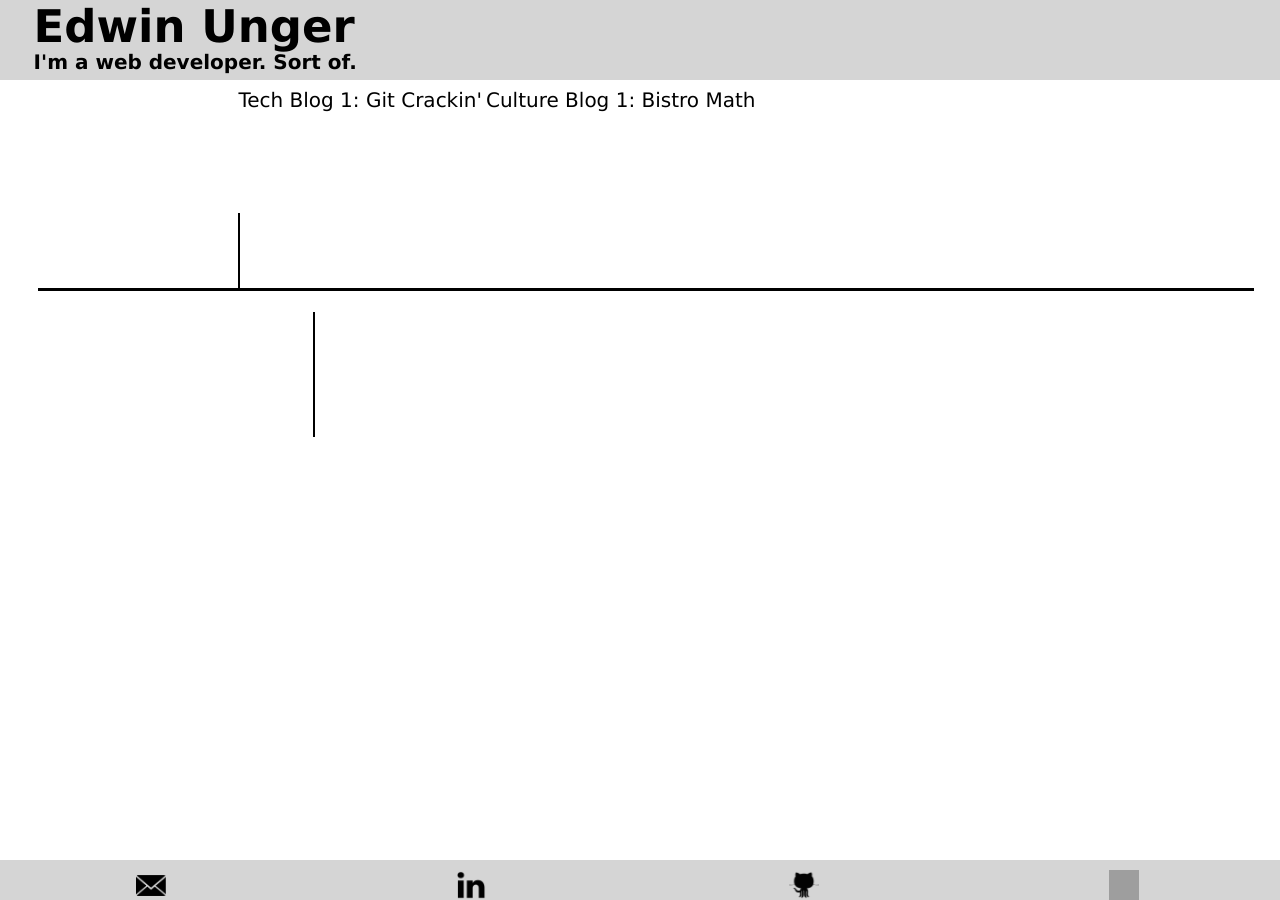
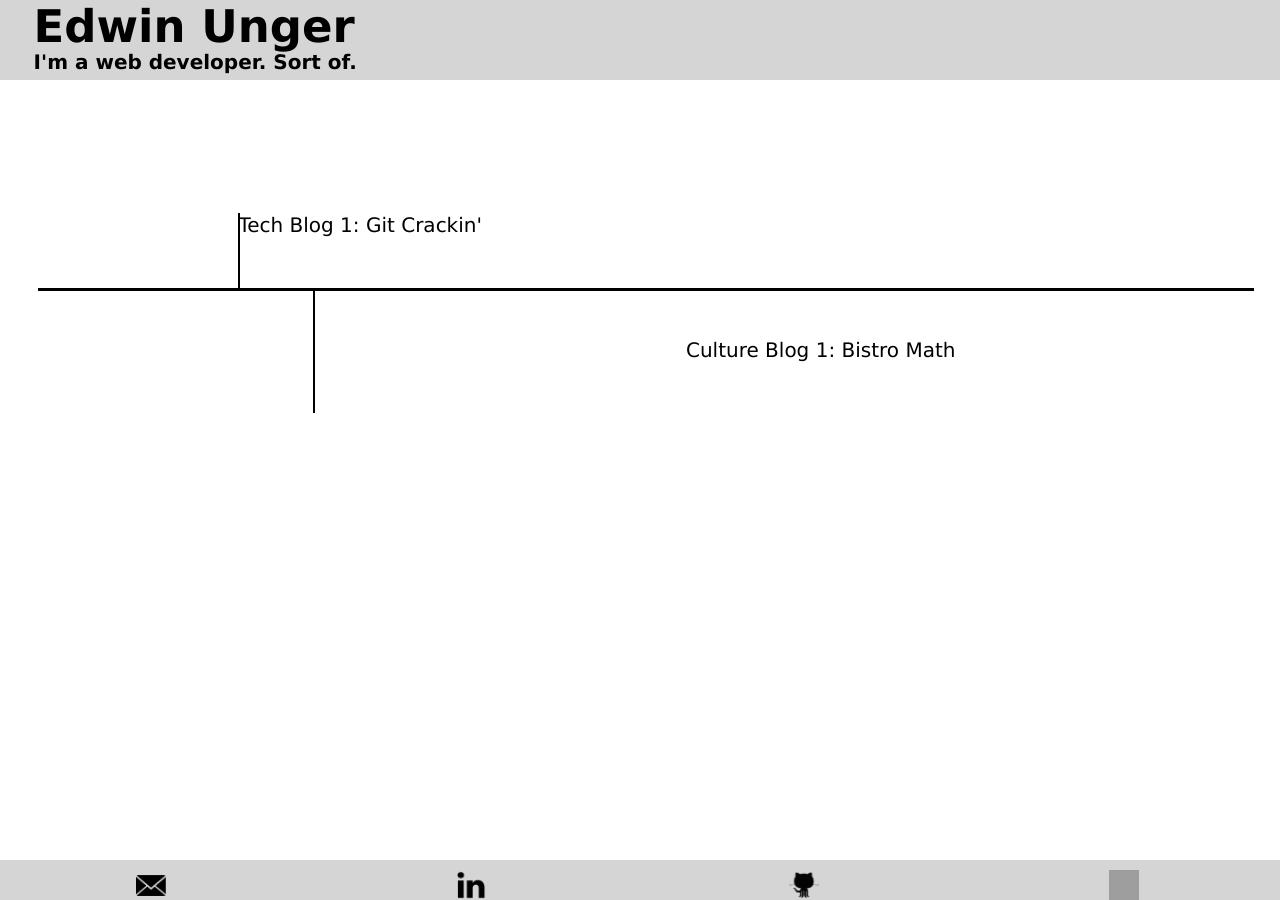
Before and after one commit to edwinunger/edwinunger.github.io, a Jekyll site: the page blog.html, which Jekyll copies as it is, in a window 1280 px wide. Built offline with Jekyll 4.4.1, drawn with Linux system fonts in a browser that asks for light colours; grey boxes are pictures that could not be loaded.

Commit message:
timeline

```diff
--- a/blog-stylesheet.css
+++ b/blog-stylesheet.css
@@ -18,7 +18,8 @@
 
 #tech-blog-1 {font-size: 20px;
               font-family: Verdana;
-              top: 400px;
+              top: 125px;
+              position: relative;
 }
 
 
@@ -33,7 +34,9 @@
 
 #culture-blog-1 {font-size: 20px;
                  font-family: Verdana;
-                 margin-top: 400px;
+                 top: 250px;
+                 left: 200px;
+                 position: relative;
 }
 
 
--- a/blog.html
+++ b/blog.html
@@ -17,14 +17,13 @@
 <main>
   <div id="timeline"></div>
   <div id="line1"></div>
-  <span id="tech-blog-1">Tech Blog 1: Git Crackin'</span>
   <div id="line2"></div>
-  <span id="culture-blog-1">Culture Blog 1: Bistro Math</span>
   <div id="line3"></div>
   <div id="line4"></div>
   <div id="line5"></div>
 
-
+  <span id="tech-blog-1">Tech Blog 1: Git Crackin'</span>
+  <span id="culture-blog-1">Culture Blog 1: Bistro Math</span>
 </main>
 
 
```
